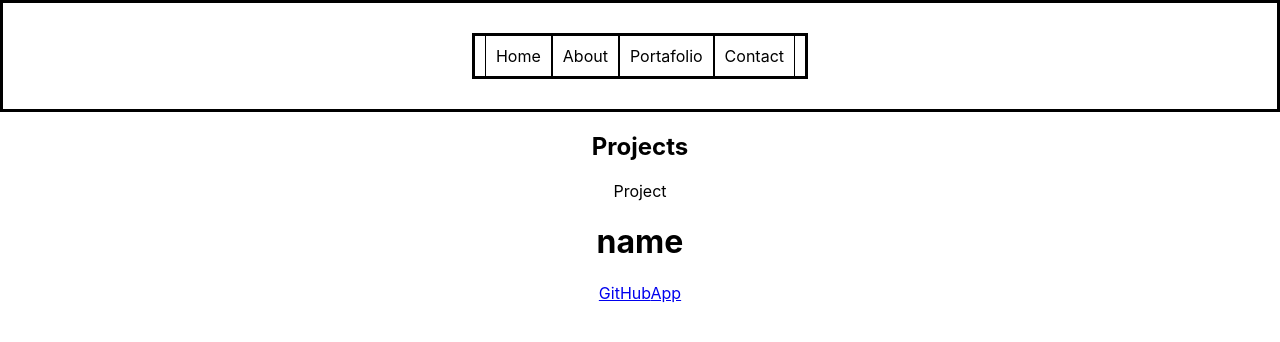
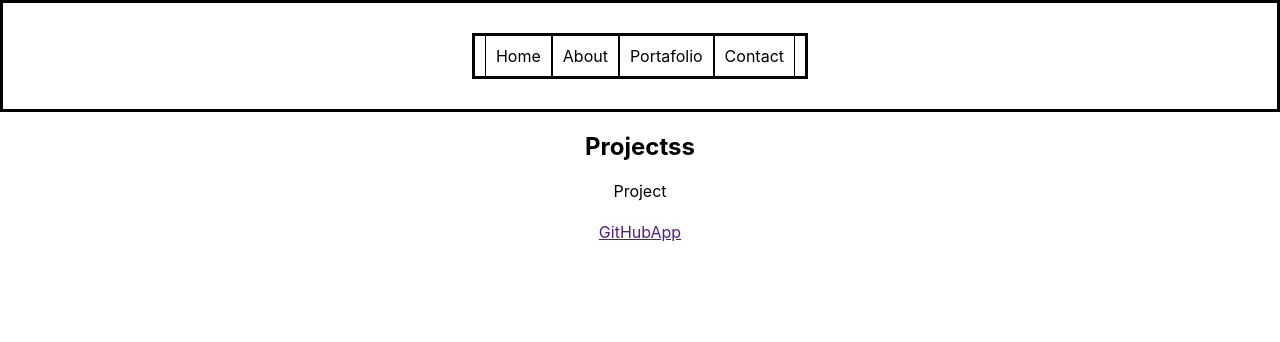
Before and after one commit to barbaroreyes/app-folio, a React (Create React App) app: page /portafolio in a window 1280 px wide. Shown: the top 342 px of the page. Built offline with nearby package versions, Linux system fonts and the light colour scheme.

Commit message:
added-props

```diff
--- a/src/Compo/Project.js
+++ b/src/Compo/Project.js
@@ -1,12 +1,12 @@
 import React from 'react';
 import {Link} from 'react-router-dom'
-const Project = () => {
+const Project = (props) => {
   return (
     <div>
       Project
-    <h1>name</h1>
-    <Link to=''>GitHub</Link>
-    <Link to=''>App</Link>
+    <h1>{props.name}</h1>
+    <Link to={props.github}>GitHub</Link>
+    <Link to={props.live}>App</Link>
     </div>
   );
 }
--- a/src/Pages/Portafolio.js
+++ b/src/Pages/Portafolio.js
@@ -3,7 +3,7 @@ import Project from '../Compo/Project'
 const Portafolio = () => {
   return (
     <div className="portafolio">
-      <h2>Projects</h2>
+      <h2>Projectss</h2>
        <Project/>
     </div>
   )
```
